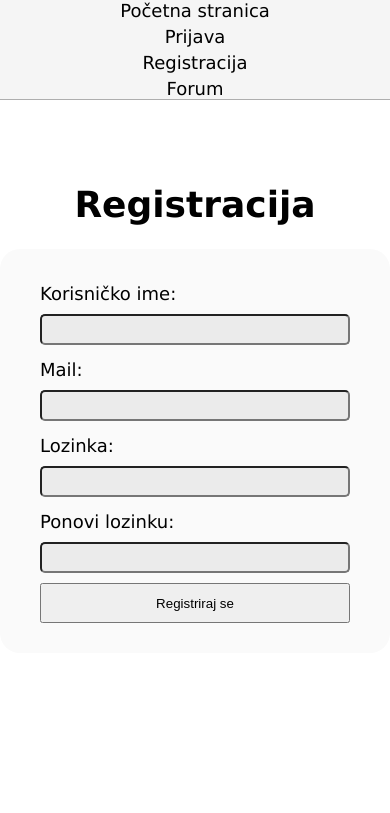
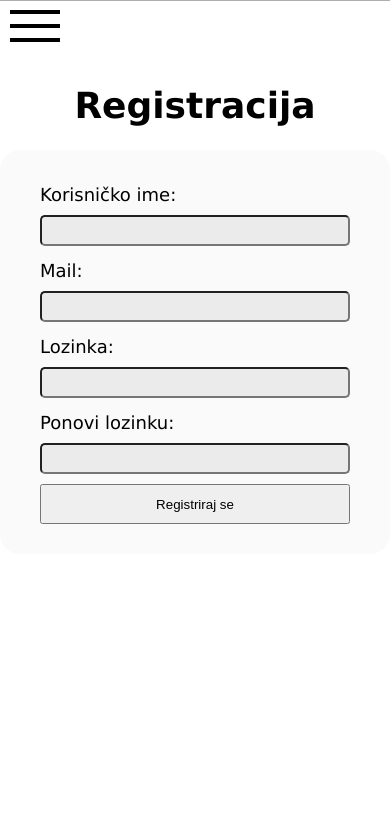
Before and after one commit to mislavmatijevic/forum, a PHP site: page /registracija.php in a window 390 px wide. Shown: the top 813 px of the page. Run offline with PHP 8.4, Linux system fonts and the light colour scheme.

Commit message:
Dodan hamburger meni i provjera ispravnosti formata podataka registracije na strani klijenta.

```diff
--- a/_osnovno.php
+++ b/_osnovno.php
@@ -16,24 +16,29 @@
     <title>$naslov</title>
     <meta name='viewport' content='width=device-width, initial-scale=1'>
     <link rel='stylesheet' type='text/css' media='screen' href='./css/main.css'>
-    <script src='main.js'></script>
+    <script src='./js/main.js'></script>
 </head>
 
 <body>
 
     <header>
-        <nav>
-            <a href='index.php'>Početna stranica</a>
-            <a href='prijava.php'>Prijava</a>
-            <a href='registracija.php'>Registracija</a>
-            <a href='forum.php'>Forum</a>
+        <div class='hamburger'>
+            <div class='hamburger__linija'></div>
+            <div class='hamburger__linija'></div>
+            <div class='hamburger__linija'></div>
+        </div>
+        <nav class='nav'>
+            <a class='nav__item' href='index.php'>Početna stranica</a>
+            <a class='nav__item' href='prijava.php'>Prijava</a>
+            <a class='nav__item' href='registracija.php'>Registracija</a>
+            <a class='nav__item' href='forum.php'>Forum</a>
             ".
-            (isset($_SESSION['korime']) ? "<span style='color:green'>{$_SESSION['korime']}</span><a style='color:red' href='odjava.php'>Odjava</a>":"")
+            (isset($_SESSION['korime']) ? "<span class='nav__item' style='color:green'>{$_SESSION['korime']}</span><a class='nav__item' style='color:red' href='odjava.php'>Odjava</a>":"")
             ."
         </nav>
     </header>
     <main>
-        <h1>$naslov</h1>";
+        <h1 id='naslov'>$naslov</h1>";
 
 function ispišiPodnožje()
 {
--- a/css/_forma.scss
+++ b/css/_forma.scss
@@ -34,5 +34,15 @@
         height: 40px;
     }
 
+    .error {
 
+        color: red;
+        text-align: left;
+
+        grid-column: 1 / span 2;
+
+        &:empty {
+            display: none;
+        }
+    }
 }
--- a/css/main.css
+++ b/css/main.css
@@ -29,7 +29,34 @@
   padding-bottom: 64px;
 }
 
-header nav {
+header .hamburger {
+  position: absolute;
+  display: -webkit-box;
+  display: -ms-flexbox;
+  display: flex;
+  -webkit-box-orient: vertical;
+  -webkit-box-direction: normal;
+      -ms-flex-direction: column;
+          flex-direction: column;
+  gap: 10px;
+  width: 50px;
+  -webkit-transform: translateX(10px) translateY(10px);
+          transform: translateX(10px) translateY(10px);
+  cursor: pointer;
+}
+
+header .hamburger__linija {
+  height: 4px;
+  background-color: black;
+}
+
+@media screen and (min-width: 1024px) {
+  header .hamburger {
+    display: none;
+  }
+}
+
+header .nav {
   display: -webkit-box;
   display: -ms-flexbox;
   display: flex;
@@ -43,13 +70,15 @@
       -ms-flex-align: center;
           align-items: center;
   gap: 5px;
+  -webkit-transition: all 0.3s linear;
+  transition: all 0.3s linear;
   background-color: whitesmoke;
   border-bottom: 1px #aeaeae solid;
-  height: auto;
+  height: 0;
 }
 
 @media screen and (min-width: 1024px) {
-  header nav {
+  header .nav {
     -webkit-box-orient: horizontal;
     -webkit-box-direction: normal;
         -ms-flex-direction: row;
@@ -58,7 +87,8 @@
   }
 }
 
-header nav a {
+header .nav .nav__item {
+  display: none;
   -webkit-transition: all 0.3s linear;
   transition: all 0.3s linear;
   font-size: large;
@@ -66,8 +96,14 @@
   color: black;
 }
 
-header nav a:hover {
+header .nav .nav__item:hover {
   color: orange;
+}
+
+@media screen and (min-width: 1024px) {
+  header .nav .nav__item {
+    display: block;
+  }
 }
 
 footer {
@@ -128,6 +164,18 @@
   -ms-grid-column-span: 2;
   grid-column: 1 / span 2;
   height: 40px;
+}
+
+.forma-podaci .error {
+  color: red;
+  text-align: left;
+  -ms-grid-column: 1;
+  -ms-grid-column-span: 2;
+  grid-column: 1 / span 2;
+}
+
+.forma-podaci .error:empty {
+  display: none;
 }
 
 .objave {
--- a/css/main.scss
+++ b/css/main.scss
@@ -25,7 +25,30 @@
 
 header {
 
-    nav {
+    .hamburger {
+        position: absolute;
+
+        display: flex;
+        flex-direction: column;
+        gap: 10px;
+
+        width: 50px;
+
+        transform: translateX(10px) translateY(10px);
+
+        cursor: pointer;
+
+        &__linija {
+            height: 4px;
+            background-color: black;
+        }
+
+        @media screen and ($desktop) {
+            display: none;
+        }
+    }
+
+    .nav {
         display: flex;
         flex-direction: column;
         justify-content: space-around;
@@ -33,16 +56,20 @@
 
         gap: 5px;
 
+        transition: all 0.3s linear;
+
         background-color: rgb(245, 245, 245);
         border-bottom: 1px #aeaeae solid;
-        height: auto;
+        height: 0;
 
         @media screen and ($desktop) {
             flex-direction: row;
             height: 40px;
         }
 
-        a {
+        .nav__item {
+            display: none;
+
             transition: all 0.3s linear;
 
             font-size: large;
@@ -52,6 +79,10 @@
 
             &:hover {
                 color: orange;
+            }
+
+            @media screen and ($desktop) {
+                display: block;
             }
         }
     }
--- /dev/null
+++ b/js/main.js
@@ -0,0 +1,110 @@
+document.addEventListener("readystatechange", () => {
+
+    if (document.readyState !== "complete") return;
+
+    var hamburger = document.querySelector(".hamburger");
+
+    let hamburgerOtvoren = false;
+
+    hamburger.addEventListener("click", () => {
+
+        hamburgerOtvoren = !hamburgerOtvoren;
+
+        var navigacija = document.querySelector(".nav");
+
+        navigacija.style.height = hamburgerOtvoren ? "300px" : "0px";
+
+        var listaLinkova = document.getElementsByClassName("nav__item");
+
+        for (let index = 0; index < listaLinkova.length; index++) {
+            const element = listaLinkova[index];
+            if (hamburgerOtvoren) {
+                element.style.display = "block";
+            } else {
+                setTimeout(() => {
+                    element.style.display = "none";
+                }, 100);
+            }
+        }
+
+    });
+
+    switch (document.location.pathname) {
+        case "/registracija.php": {
+
+            var poljeProblema = [];
+
+            var korime = document.getElementById("korime");
+            var mail = document.getElementById("mail");
+            var lozinka = document.getElementById("lozinka");
+            var lozinkaPonovljena = document.getElementById("lozinkaPonovljena");
+
+            function prikažiIspravnost(nazivElementa) {
+                if (poljeProblema[nazivElementa] === false) {
+                    document.getElementById(nazivElementa).style.border = "5px lightgreen solid";
+                    document.getElementById(`${nazivElementa}-problem`).innerHTML = "";
+                } else {
+                    document.getElementById(nazivElementa).style.border = "5px red solid";
+                    document.getElementById(`${nazivElementa}-problem`).innerHTML = poljeProblema[nazivElementa];
+                }
+            }
+
+            function korimeProvjera() {
+                if (RegExp(/^.{3,45}$/).test(korime.value) === false) {
+                    poljeProblema["korime"] = "Korisničko ime nije valjano";
+                } else {
+                    poljeProblema["korime"] = false;
+                }
+                prikažiIspravnost("korime");
+            }
+            function mailProvjera() {
+                if (RegExp(/^\w+@\w+\.\w{2,4}$/).test(mail.value) === false) {
+                    poljeProblema["mail"] = "Unesite valjan mail!";
+                } else {
+                    poljeProblema["mail"] = false;
+                }
+                prikažiIspravnost("mail");
+            }
+            function lozinkaProvjera() {
+                if (RegExp(/^(?=.*\d)(?=.*[a-zšđčćžŠĐČĆŽ])[\wšđčćžŠĐČĆŽ]{4,}$/).test(lozinka.value) === false) {
+                    poljeProblema["lozinka"] = "Unesite valjanu lozinku!";
+                } else {
+                    poljeProblema["lozinka"] = false;
+                }
+                prikažiIspravnost("lozinka");
+                if (lozinkaPonovljena.value.length) lozinkaPonovljenaProvjera();
+            }
+            function lozinkaPonovljenaProvjera() {
+                if (lozinkaPonovljena.value !== lozinka.value || lozinkaPonovljena.value.length === 0) {
+                    poljeProblema["lozinkaPonovljena"] = "Lozinke se ne poklapaju!";
+                } else {
+                    poljeProblema["lozinkaPonovljena"] = false;
+                }
+                prikažiIspravnost("lozinkaPonovljena");
+            }
+
+            korime.addEventListener("focusout", korimeProvjera)
+            mail.addEventListener("focusout", mailProvjera)
+            lozinka.addEventListener("focusout", lozinkaProvjera)
+            lozinkaPonovljena.addEventListener("focusout", lozinkaPonovljenaProvjera)
+
+            document.querySelector(".forma-podaci").addEventListener("submit", (event) => {
+
+                korimeProvjera();
+                mailProvjera();
+                lozinkaProvjera();
+                lozinkaPonovljenaProvjera();
+
+                for (let index = 0; index < poljeProblema.length; index++) {
+                    if (poljeProblema[index] !== false) {
+                        event.preventDefault();
+                    }
+                }
+
+            });
+
+            break;
+        }
+    }
+
+});
--- a/registracija.php
+++ b/registracija.php
@@ -75,12 +75,20 @@
 <form class="forma-podaci" method="POST">
     <label for="korime">Korisničko ime:</label>
     <input name="korime" id="korime" type="text" placeholder=" " required value="<?php echo @htmlspecialchars($noviKorisnik["korime"]) ?>" />
+    <span id='korime-problem' class='error'></span>
+
     <label for="mail">Mail:</label>
     <input name="mail" id="mail" type="email" placeholder=" " required value="<?php echo @htmlspecialchars($noviKorisnik["mail"]) ?>" />
+    <span id='mail-problem' class='error'></span>
+
     <label for="lozinka">Lozinka:</label>
     <input name="lozinka" id="lozinka" type="password" placeholder=" " required value="<?php echo @htmlspecialchars($noviKorisnik["lozinka"]) ?>" />
-    <label for="lozinka-ponovljena">Ponovi lozinku:</label>
-    <input name="lozinka-ponovljena" id="lozinka-ponovljena" type="password" placeholder=" " required />
+    <span id='lozinka-problem' class='error'></span>
+
+    <label for="lozinkaPonovljena">Ponovi lozinku:</label>
+    <input name="lozinka-ponovljena" id="lozinkaPonovljena" type="password" placeholder=" " required />
+    <span id='lozinkaPonovljena-problem' class='error'></span>
+
     <button name="registracija" type="submit">Registriraj se</button>
     <?php
     if (!empty($problemi)) {
```
Also changed, not shown: 1 other file.
